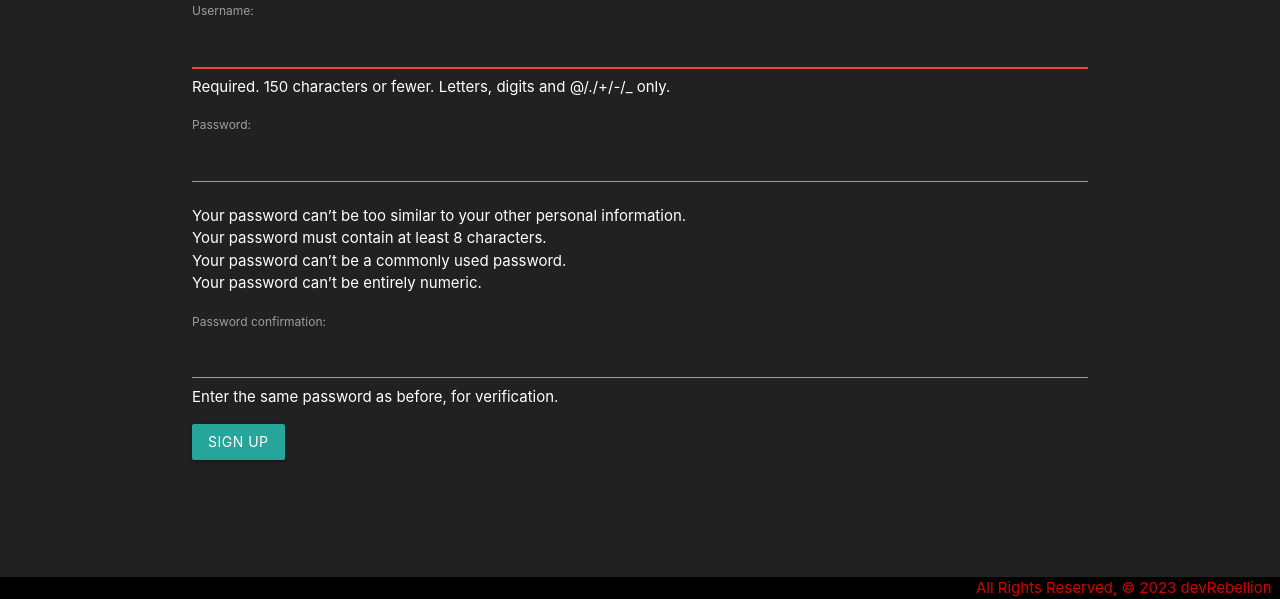
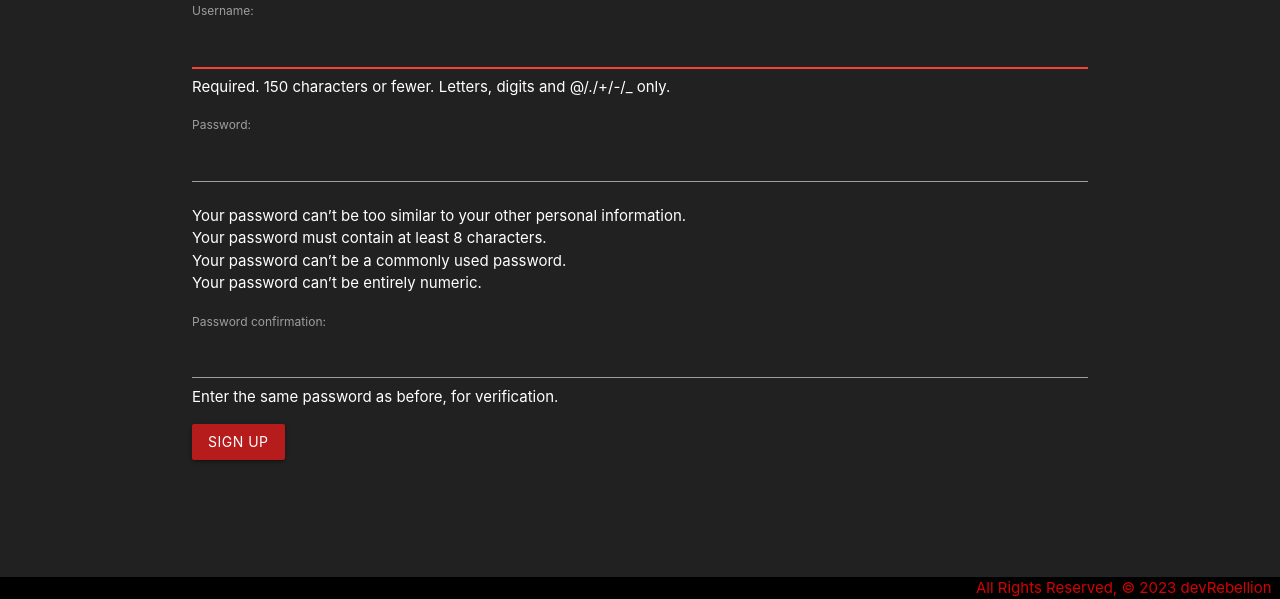
Before and after one commit to Crowe-Brian-J/project3_devRebellion, a Django app: page /accounts/signup/ in a window 1280 px wide. Shown: the part 201-800 px from the top of the page. Run offline with Django 4.2, Linux system fonts and the light colour scheme.

Commit message:
Update images

```diff
--- a/devrebellion/main_app/templates/registration/signup.html
+++ b/devrebellion/main_app/templates/registration/signup.html
@@ -8,6 +8,6 @@
 <form method="POST" action="{% url 'signup' %}">
   {% csrf_token %}
   {{ form.as_p }}
-  <input type="submit" class="btn" value="Sign Up">
+  <input type="submit" class="btn red darken-4" value="Sign Up">
 </form>
 {% endblock %}
```
